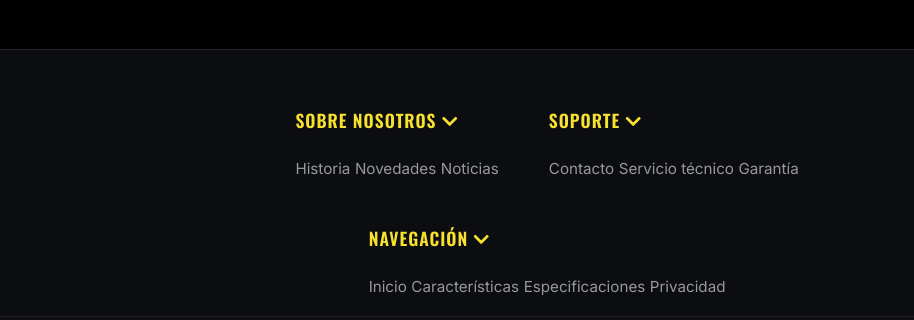
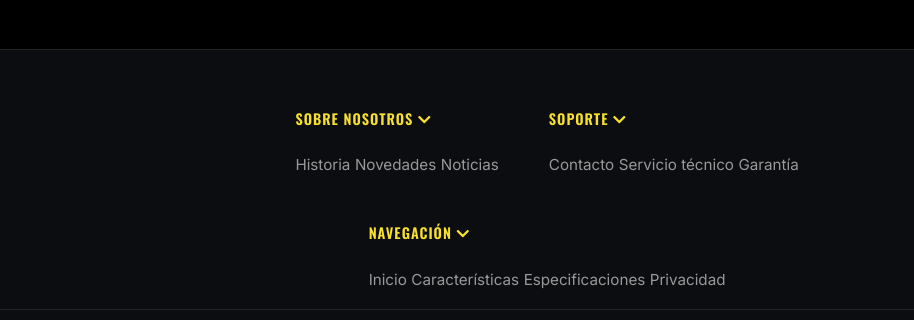
Before and after one commit to lucevinu/tarea-web-dis2, a plain HTML site: page index.html in a window 1280 px wide. Shown: the part 6314-6634 px from the top of the page, 218-1132 px from the left. Drawn offline with nearby package versions, Linux system fonts and the light colour scheme.

Commit message:
Shrink footer headings font size

```diff
--- a/css/makita-style.css
+++ b/css/makita-style.css
@@ -740,7 +740,7 @@ p.banner-desc {
 
 .footer-col h4 {
     color: var(--makita-yellow);
-    font-size: 1.1rem;
+    font-size: 0.9rem;
     margin-bottom: 15px;
     letter-spacing: 1px;
 }
```
Also changed, not shown: 1 other file.
